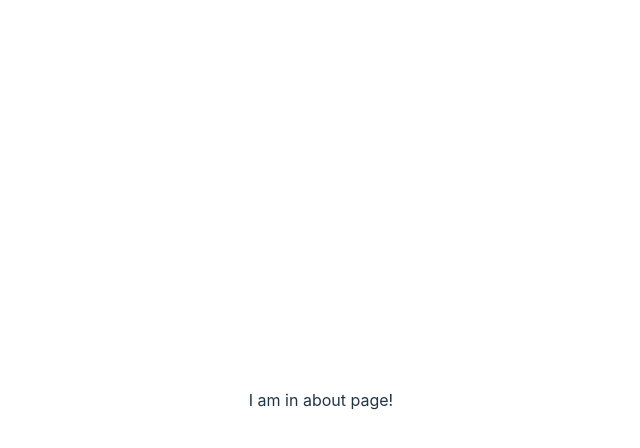
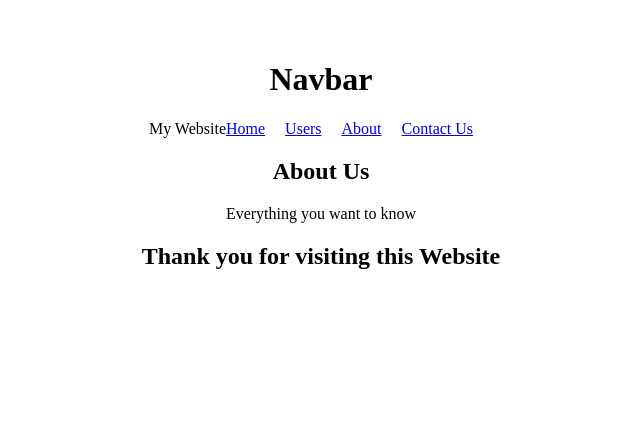
Before and after one commit to Hossain-Sonan/router-react-projects, a React (Vite) app: page /about in a window 1280 px wide. Shown: the top 448 px of the page, without its empty margins (319-959 px from the left). Built offline with nearby package versions, Linux system fonts and the light colour scheme.

Commit message:
users-components added

```diff
--- /dev/null
+++ b/src/components/About/About.jsx
@@ -0,0 +1,13 @@
+
+
+const About = () => {
+    return (
+        <div>
+            <h2>About Us</h2>
+            <p>Everything you want to know</p>
+
+        </div>
+    );
+};
+
+export default About;
--- /dev/null
+++ b/src/components/Contact/Contact.jsx
@@ -0,0 +1,13 @@
+
+
+const Contact = () => {
+    return (
+        <div>
+            <h2>Contact Us</h2>
+            <p>You are one call away</p>
+
+        </div>
+    );
+};
+
+export default Contact;
--- /dev/null
+++ b/src/components/Footer/Footer.jsx
@@ -0,0 +1,12 @@
+
+
+const Footer = () => {
+    return (
+        <div>
+            <h2>Thank you for visiting this Website</h2>
+
+        </div>
+    );
+};
+
+export default Footer;
--- /dev/null
+++ b/src/components/Header/Header.css
@@ -0,0 +1,3 @@
+nav a{
+    margin-right: 20px;
+}
--- /dev/null
+++ b/src/components/Header/Header.jsx
@@ -0,0 +1,21 @@
+import { Link } from 'react-router-dom';
+import './Header.css'
+
+const Header = () => {
+    return (
+        <div>
+            <h1>Navbar</h1>
+            <nav>
+                <span>My Website</span>
+                <Link to="/">Home</Link>
+                <Link to="/users">Users</Link>
+                <Link to="/about">About</Link>
+                <Link to="/contact">Contact Us</Link>
+            </nav>
+
+
+        </div>
+    );
+};
+
+export default Header;
--- /dev/null
+++ b/src/components/Home/Home.jsx
@@ -0,0 +1,20 @@
+
+import { Outlet } from "react-router-dom";
+import Footer from "../Footer/Footer";
+import Header from "../Header/Header";
+
+
+const Home = () => {
+    return (
+        <div>
+            <Header></Header>
+            <Outlet></Outlet>
+            <Footer></Footer>
+
+
+
+        </div>
+    );
+};
+
+export default Home;
--- /dev/null
+++ b/src/components/Users/Users.jsx
@@ -0,0 +1,15 @@
+import { useLoaderData } from "react-router-dom";
+
+const Users = () => {
+    const users = useLoaderData();
+    console.log(users);
+    return (
+        <div>
+            <h2>Our Users: {users.length}</h2>
+            <p>We have fantastic Users</p>
+
+        </div>
+    );
+};
+
+export default Users;
--- a/src/main.jsx
+++ b/src/main.jsx
@@ -1,29 +1,48 @@
 import React from 'react'
 import ReactDOM from 'react-dom/client'
 import App from './App.jsx'
-import './index.css'
+
 import {
   createBrowserRouter,
   RouterProvider,
 } from "react-router-dom";
+import Home from './components/Home/Home.jsx';
+import About from './components/About/About.jsx';
+import Contact from './components/Contact/Contact.jsx';
+import Users from './components/Users/Users.jsx';
+
 
 const router = createBrowserRouter([
   {
-    path: "/",
-    element: <div>Hello from react router!</div>,
+    path: '/',
+    element: <Home></Home>,
+    children: [
+      {
+        path:'/about',
+        element:<About></About>
+      },
+      {
+        path: '/contact',
+        element: <Contact></Contact>
+      },
+      {
+        path: '/users',
+        loader:() => fetch('https://jsonplaceholder.typicode.com/users'),
+        element: <Users></Users>
+      }
+
+    ]
+
   },
-  {
-    path: "/about",
-    element: <div>I am in about page!</div>,
-  },
-  {
-    path: "/contact",
-    element: <div>Call me right now!</div>,
-  }
-]);
+
+
+])
+
+
+
 
 ReactDOM.createRoot(document.getElementById('root')).render(
   <React.StrictMode>
-   <RouterProvider router={router} />
+   <RouterProvider router={router}></RouterProvider>
   </React.StrictMode>,
 )
```
